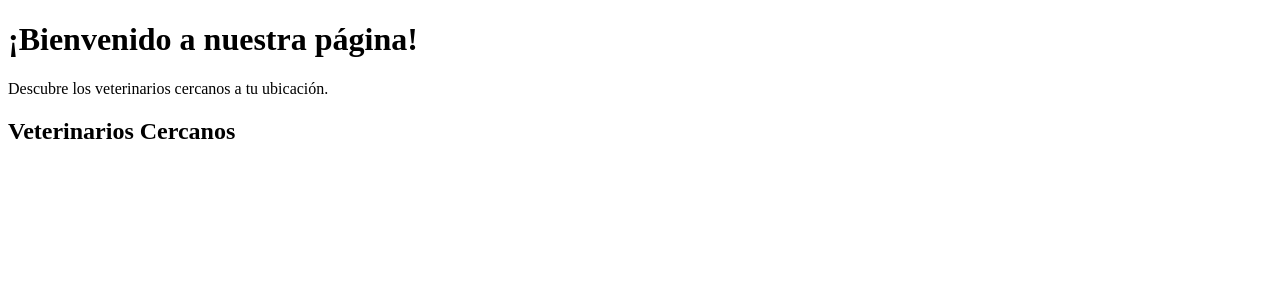
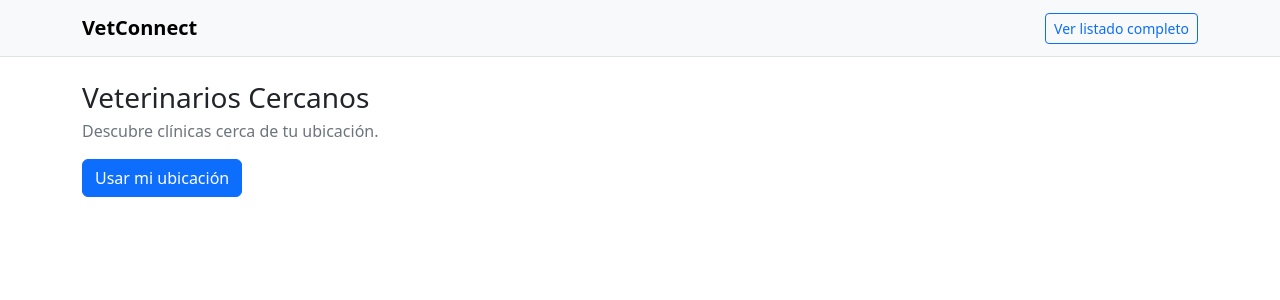
Before and after one commit to mcadavidr2/VetConnect, a Django app: page / in a window 1280 px wide. Shown: the top 300 px of the page. Run offline with Django 5.2, Linux system fonts and the light colour scheme.

Commit message:
fix: ajusto home.html con Bootstrap

```diff
--- a/vet/templates/home.html
+++ b/vet/templates/home.html
@@ -1,83 +1,114 @@
-<!-- templates/home.html -->
-<!DOCTYPE html>
-<html lang="es">
+<!doctype html>
+<html lang="es" data-bs-theme="light">
 <head>
-    <meta charset="UTF-8">
-    <meta name="viewport" content="width=device-width, initial-scale=1.0">
+  <meta charset="utf-8" />
+  <meta name="viewport" content="width=device-width, initial-scale=1" />
   <title>Veterinarios Cercanos</title>
 
-    <!-- CSRF Token meta tag -->
-    <meta name="csrf-token" content="{{ csrf_token }}">
+  <link href="https://cdn.jsdelivr.net/npm/bootstrap@5.3.3/dist/css/bootstrap.min.css" rel="stylesheet"
+        integrity="sha384-QWTKZyjpPEjISv5WaRU9OFeRpok6YctnYmDr5pNlyT2bRjXh0JMhjY6hW+ALEwIH" crossorigin="anonymous">
+  <style>
+    .card{border-radius:16px}
+    .distance{font-size:.9rem}
+  </style>
 </head>
-<body>
-    <h1>¡Bienvenido a nuestra página!</h1>
-    <p>Descubre los veterinarios cercanos a tu ubicación.</p>
+<body class="bg-body">
+  <nav class="navbar bg-body-tertiary border-bottom">
+    <div class="container">
+      <span class="navbar-brand fw-bold">VetConnect</span>
+      <a href="{% url 'veterinarios_cercanos' %}" class="btn btn-outline-primary btn-sm">Ver listado completo</a>
+    </div>
+  </nav>
 
-    <h2>Veterinarios Cercanos</h2>
-    <ul id="veterinarios-lista"></ul>
+  <main class="container py-4">
+    <h1 class="h3 mb-1">Veterinarios Cercanos</h1>
+    <p class="text-secondary">Descubre clínicas cerca de tu ubicación.</p>
 
+    <div class="d-flex gap-2 align-items-center mb-3">
+      <button id="btnUbicacion" class="btn btn-primary">Usar mi ubicación</button>
+      <div id="estado" class="small text-secondary"></div>
+    </div>
+
+    <div id="spinner" class="d-none text-center py-4">
+      <div class="spinner-border" role="status"></div>
+      <div class="small mt-2">Calculando distancias…</div>
+    </div>
+
+    <div id="lista" class="row g-3"></div>
+  </main>
 
   <script>
-        function obtenerUbicacion() {
-            if (navigator.geolocation) {
-                navigator.geolocation.getCurrentPosition(enviarUbicacion);
-            } else {
-                alert("Geolocalización no está soportada por este navegador.");
-            }
+    const ENDPOINT = "{% url 'veterinarios_cercanos' %}";
+    const lista = document.getElementById('lista');
+    const estado = document.getElementById('estado');
+    const spinner = document.getElementById('spinner');
+    const btn = document.getElementById('btnUbicacion');
+
+    function getCookie(name){
+      const value = `; ${document.cookie}`;
+      const parts = value.split(`; ${name}=`);
+      if(parts.length === 2) return parts.pop().split(';').shift();
     }
 
-        function enviarUbicacion(position) {
-            let lat = position.coords.latitude;
-            let lon = position.coords.longitude;
+    function pintar(vets){
+      lista.innerHTML = '';
+      if(!vets.length){
+        lista.innerHTML = '<div class="col-12"><div class="alert alert-warning">No se encontraron veterinarios.</div></div>';
+        return;
+      }
+      // Ordenados por distancia si viene en el JSON
+      vets.forEach(v=>{
+        const col = document.createElement('div');
+        col.className = 'col-12 col-md-6 col-lg-4';
+        col.innerHTML = `
+          <div class="card h-100 shadow-sm">
+            <div class="card-body">
+              <h2 class="h5 mb-2">${v.nombre}</h2>
+              <p class="mb-1">${v.direccion}</p>
+              <p class="mb-1">📞 ${v.telefono}</p>
+              <a class="small" href="mailto:${v.email}">${v.email}</a>
+              ${v.distancia !== undefined ? `<div class="text-secondary distance mt-2">≈ ${v.distancia.toFixed(2)} km</div>` : ''}
+            </div>
+          </div>`;
+        lista.appendChild(col);
+      });
+    }
 
-            // Enviar la ubicación al backend
-            fetch('/vet/veterinarios/cercanos/', {
+    function consultar(lat, lon){
+      spinner.classList.remove('d-none');
+      estado.textContent = '';
+      fetch(ENDPOINT, {
         method: 'POST',
         headers: {
           'Content-Type': 'application/json',
-                    'X-CSRFToken': getCookie('csrftoken'), // CSRF Token
+          'X-CSRFToken': getCookie('csrftoken')
         },
         body: JSON.stringify({ latitud: lat, longitud: lon })
       })
-            .then(response => response.json())
-            .then(data => {
-                mostrarVeterinarios(data);
-            })
-            .catch(error => {
-                console.error('Error al obtener los veterinarios:', error);
-            });
+      .then(r => r.ok ? r.json() : Promise.reject(r))
+      .then(data => { pintar(data); })
+      .catch(()=> { estado.textContent = 'No se pudo obtener la lista.'; })
+      .finally(()=> spinner.classList.add('d-none'));
     }
 
-        function mostrarVeterinarios(veterinarios) {
-            // Mostrar los veterinarios cercanos en el frontend
-            const listaVeterinarios = document.getElementById('veterinarios-lista');
-            listaVeterinarios.innerHTML = '';
-            veterinarios.forEach(vet => {
-                const item = document.createElement('li');
-                item.textContent = `${vet.nombre} - ${vet.direccion}`;
-                listaVeterinarios.appendChild(item);
+    btn.addEventListener('click', ()=>{
+      if(!navigator.geolocation){
+        estado.textContent = 'Tu navegador no soporta geolocalización.';
+        return;
+      }
+      estado.textContent = 'Obteniendo ubicación…';
+      navigator.geolocation.getCurrentPosition(
+        pos => {
+          estado.textContent = 'Ordenando por cercanía…';
+          consultar(pos.coords.latitude, pos.coords.longitude);
+        },
+        () => { estado.textContent = 'Ubicación denegada. Muestra el listado completo en el enlace de arriba.'; }
+      );
     });
-        }
+  </script>
 
-        // Función para obtener el token CSRF
-        function getCookie(name) {
-            let cookieValue = null;
-            if (document.cookie && document.cookie !== '') {
-                const cookies = document.cookie.split(';');
-                for (let i = 0; i < cookies.length; i++) {
-                    const cookie = cookies[i].trim();
-                    // token CSRF
-                    if (cookie.substring(0, name.length + 1) === (name + '=')) {
-                        cookieValue = decodeURIComponent(cookie.substring(name.length + 1));
-                        break;
-                    }
-                }
-            }
-            return cookieValue;
-        }
-
-        // Llamar a la función de geolocalización
-        window.onload = obtenerUbicacion;
-    </script>
+  <script src="https://cdn.jsdelivr.net/npm/bootstrap@5.3.3/dist/js/bootstrap.bundle.min.js"
+          integrity="sha384-YvpcrYf0tY3lHB60NNkmXc5s9fDVZLESaAA55NDzOxhy9GkcIdslK1eN7N6jIeHz"
+          crossorigin="anonymous"></script>
 </body>
 </html>
```
Also changed, not shown: db.sqlite3, vet/migrations/0004_veterinario.py (added). Lines whose indentation alone changed are shown as unchanged.
